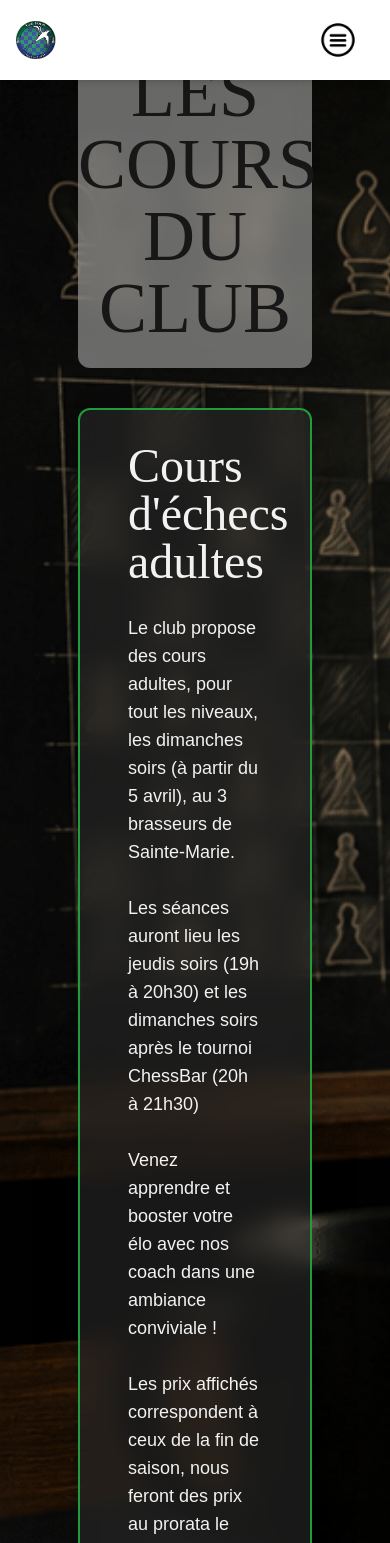
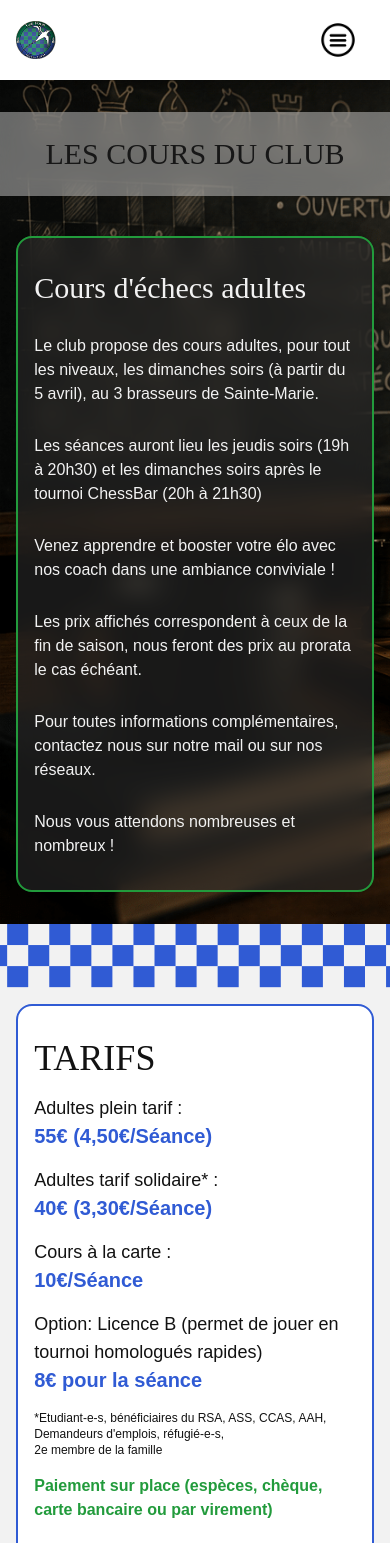
Before and after one commit to ClementSellyPro/bishop_project, a Next.js app: page /cours in a window 390 px wide. Shown: the top 1543 px of the page. Built offline with nearby package versions, Linux system fonts and the light colour scheme.

Commit message:
Finishing Cours page responsiveness

```diff
--- a/app/components/shared/Container.tsx
+++ b/app/components/shared/Container.tsx
@@ -39,7 +39,7 @@ export default function Container({
 
       {/* content */}
       <div
-        className={`${variant.box} flex flex-col border-2 rounded-4xl p-0 pb-8 lg:p-4 w-10/12 md:w-6/12 lg:w-9/12 h-10/12 md:h-6/12 lg:h-8/12`}
+        className={`${variant.box} flex flex-col border-2 rounded-2xl lg:rounded-4xl p-0 pb-8 lg:p-4 w-11/12 md:w-6/12 lg:w-9/12 h-10/12 md:h-6/12 lg:h-8/12`}
       >
         {children}
       </div>
--- a/app/cours/components/HeroCours.tsx
+++ b/app/cours/components/HeroCours.tsx
@@ -1,20 +1,22 @@
 export default function HeroCours() {
   return (
     <div
-      className="min-h-screen flex flex-col gap-10 justify-center items-center pt-8"
+      className="min-h-screen flex flex-col gap-10 justify-center items-center pt-28 lg:pt-8 pb-8"
       style={{
         backgroundImage: "url('/cours_bg.png')",
         backgroundRepeat: "no-repeat",
         backgroundSize: "cover",
       }}
     >
-      <div className="bg-gray-50/40 py-6 rounded-xl w-3/5 backdrop-blur-md">
-        <h1 className="kaisei-opti-regular text-7xl font-bold text-center">
+      <div className="bg-gray-50/40 py-6 rounded-none lg:rounded-xl w-full lg:w-3/5 backdrop-blur-md">
+        <h1 className="kaisei-opti-regular text-3xl lg:text-7xl font-bold text-center">
           LES COURS DU CLUB
         </h1>
       </div>
-      <section className="flex flex-col gap-7 text-lg px-12 py-8 bg-[#282828]/60  backdrop-blur-md shadow-2xl border-[#229B3C] border-2 text-[#F2F2F2] rounded-xl w-3/5">
-        <h2 className="kaisei-opti-regular text-5xl">Cours d'échecs adultes</h2>
+      <section className="flex flex-col gap-7 text-md lg:text-lg px-4 lg:px-12 py-8 bg-[#282828]/60  backdrop-blur-md shadow-2xl border-[#229B3C] border-2 text-[#F2F2F2] rounded-2xl lg:rounded-4xl w-11/12 lg:w-3/5">
+        <h2 className="kaisei-opti-regular text-3xl lg:text-5xl">
+          Cours d'échecs adultes
+        </h2>
 
         <p>
           Le club propose des cours adultes, pour tout les niveaux, les
--- a/app/evenements/components/Calendar.tsx
+++ b/app/evenements/components/Calendar.tsx
@@ -11,7 +11,7 @@ export default function Calendar() {
       }}
     >
       <div
-        className={`bg-white border-[#305BD4] flex flex-col border-2 rounded-4xl p-4 pb-12 w-11/12 md:w-6/12 lg:w-9/12 h-10/12 md:h-6/12 lg:h-8/12`}
+        className={`bg-white border-[#305BD4] flex flex-col border-2 rounded-2xl lg:rounded-4xl p-4 pb-12 w-11/12 md:w-6/12 lg:w-9/12 h-10/12 md:h-6/12 lg:h-8/12`}
       >
         <h1 className="kaisei-opti-regular text-3xl lg:text-5xl text-center mt-8">
           LE PROGRAMME DU MOIS
```
